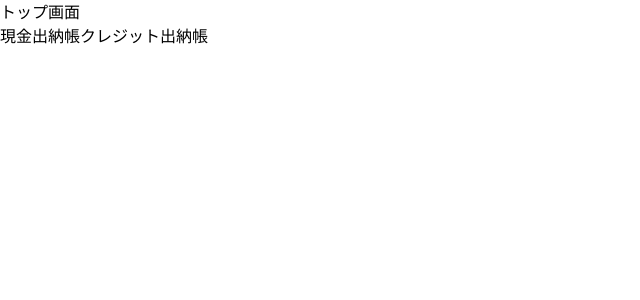
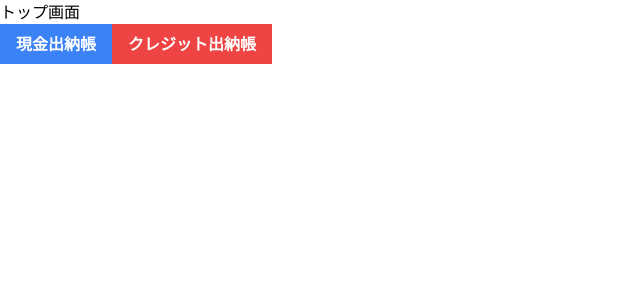
Before and after one commit to yori13/account-book, a React (Create React App) app in the folder react/: page / in a window 1280 px wide. Shown: the top 300 px of the page, without its empty margins (0-640 px from the left). Built offline with nearby package versions, Linux system fonts and the light colour scheme.

Commit message:
tailwindcssの設定を追加

```diff
--- a/react/src/components/pages/TopPage.jsx
+++ b/react/src/components/pages/TopPage.jsx
@@ -15,8 +15,10 @@ const TopPage = () => {
   return (
     <div>
       <h1>トップ画面</h1>
-      <button onClick={handleCashbookClick}>現金出納帳</button>
-      <button onClick={handleCreditbookClick}>クレジット出納帳</button>
+      <div>
+        <button onClick={handleCashbookClick} class="bg-blue-500 hover:bg-blue-300 text-white font-bold py-2 px-4">現金出納帳</button>
+        <button onClick={handleCreditbookClick} class="bg-red-500 hover:bg-red-300 text-white font-bold py-2 px-4">クレジット出納帳</button>
+      </div>
     </div>
   );
 };
--- a/react/tailwind.config.js
+++ b/react/tailwind.config.js
@@ -1,6 +1,8 @@
 /** @type {import('tailwindcss').Config} */
 module.exports = {
-  content: [],
+  content: [
+    "./src/components/**/*.{js,jsx,ts,tsx}",
+  ],
   theme: {
     extend: {},
   },
```
